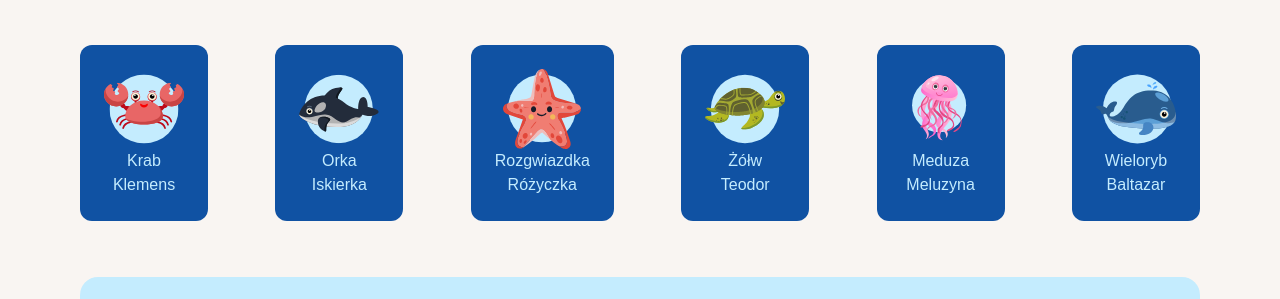
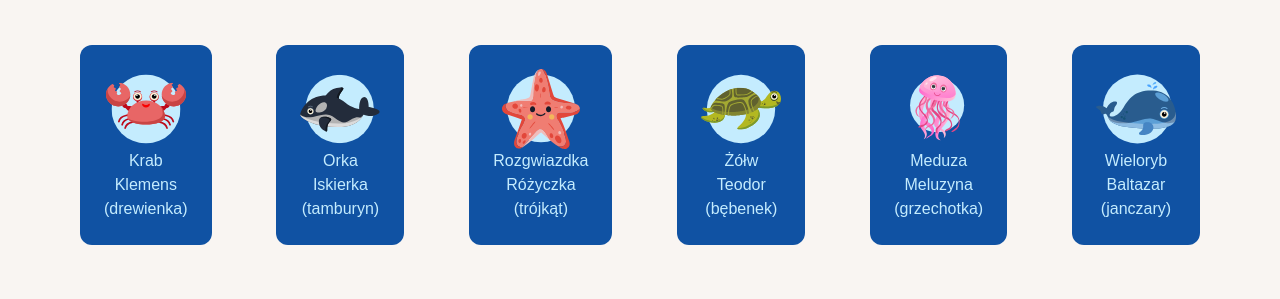
Before and after one commit to wooczak/mali-melomani, a website built with Vite: page bajki-malych-melomanow.html in a window 1280 px wide. Shown: the part 339-638 px from the top of the page. Built offline with nearby package versions, Linux system fonts and the light colour scheme; a web font is replaced by a local one.

Commit message:
Adding instrument names to card containers

```diff
--- a/bajki-malych-melomanow.html
+++ b/bajki-malych-melomanow.html
@@ -126,42 +126,42 @@
           <div class="flex items-center justify-center">
             <img src="assets/svg/crab.svg" alt="Krab Klemens" class="w-16 h-16 sm:w-20 sm:h-20" />
           </div>
-          <p class="text-[#C4ECFE] font-medium text-sm sm:text-base">Krab<br>Klemens</p>
+          <p class="text-[#C4ECFE] font-medium text-sm sm:text-base">Krab<br>Klemens<br/>(drewienka)</p>
         </div>
         <div
           class="bg-[#1052A3] rounded-[12px] p-6 flex flex-col mb-6 items-center text-center cursor-pointer hover:scale-105 transition-all">
           <div class="flex items-center justify-center">
             <img src="assets/svg/orca.svg" alt="Orka Iskierka" class="w-16 h-16 sm:w-20 sm:h-20" />
           </div>
-          <p class="text-[#C4ECFE] font-medium text-sm sm:text-base">Orka<br>Iskierka</p>
+          <p class="text-[#C4ECFE] font-medium text-sm sm:text-base">Orka<br>Iskierka<br/>(tamburyn)</p>
         </div>
         <div
           class="bg-[#1052A3] rounded-[12px] p-6 flex flex-col mb-6 items-center text-center cursor-pointer hover:scale-105 transition-all">
           <div class="flex items-center justify-center">
             <img src="assets/svg/starfish.svg" alt="Rozgwiazda Różyczka" class="w-16 h-16 sm:w-20 sm:h-20" />
           </div>
-          <p class="text-[#C4ECFE] font-medium text-sm sm:text-base">Rozgwiazdka<br>Różyczka</p>
+          <p class="text-[#C4ECFE] font-medium text-sm sm:text-base">Rozgwiazdka<br>Różyczka<br/>(trójkąt)</p>
         </div>
         <div
           class="bg-[#1052A3] rounded-[12px] p-6 flex flex-col mb-6 items-center text-center cursor-pointer hover:scale-105 transition-all">
           <div class="flex items-center justify-center">
             <img src="assets/svg/turtle.svg" alt="Żółw Teodor" class="w-16 h-16 sm:w-20 sm:h-20" />
           </div>
-          <p class="text-[#C4ECFE] font-medium text-sm sm:text-base">Żółw<br>Teodor</p>
+          <p class="text-[#C4ECFE] font-medium text-sm sm:text-base">Żółw<br>Teodor<br/>(bębenek)</p>
         </div>
         <div
           class="bg-[#1052A3] rounded-[12px] p-6 flex flex-col mb-6 items-center text-center cursor-pointer hover:scale-105 transition-all">
           <div class="flex items-center justify-center">
             <img src="assets/svg/jellyfish.svg" alt="Meduza Meluzyna" class="w-16 h-16 sm:w-20 sm:h-20" />
           </div>
-          <p class="text-[#C4ECFE] font-medium text-sm sm:text-base">Meduza<br>Meluzyna</p>
+          <p class="text-[#C4ECFE] font-medium text-sm sm:text-base">Meduza<br>Meluzyna<br/>(grzechotka)</p>
         </div>
         <div
           class="bg-[#1052A3] rounded-[12px] p-6 flex flex-col mb-6 items-center text-center cursor-pointer hover:scale-105 transition-all">
           <div class="flex items-center justify-center">
             <img src="assets/svg/whale.svg" alt="Wieloryb Baltazar" class="w-16 h-16 sm:w-20 sm:h-20" />
           </div>
-          <p class="text-[#C4ECFE] font-medium text-sm sm:text-base">Wieloryb<br>Baltazar</p>
+          <p class="text-[#C4ECFE] font-medium text-sm sm:text-base">Wieloryb<br>Baltazar<br/>(janczary)</p>
         </div>
       </div>
       <div class="tale-container bg-ocean-light">
@@ -284,35 +284,35 @@
           <div class="flex items-center justify-center">
             <img src="assets/svg/hedgehog.svg" alt="Jezyk Kolczatek" class="w-16 h-16 sm:w-20 sm:h-20" />
           </div>
-          <p class="text-forest-light font-medium text-sm sm:text-base">Jezyk<br>Kolczatek</p>
+          <p class="text-forest-light font-medium text-sm sm:text-base">Jezyk<br>Kolczatek<br/>(drewienka)</p>
         </div>
         <div
           class="bg-forest-dark rounded-[12px] p-6 flex flex-col mb-6 items-center text-center cursor-pointer hover:scale-105 transition-all">
           <div class="flex items-center justify-center">
             <img src="assets/svg/owl.svg" alt="Sowa Mądrosłowa" class="w-16 h-16 sm:w-20 sm:h-20" />
           </div>
-          <p class="text-forest-light font-medium text-sm sm:text-base">Sowa<br>Mądrosłowa</p>
+          <p class="text-forest-light font-medium text-sm sm:text-base">Sowa<br>Mądrosłowa<br/>(grzechotka)</p>
         </div>
         <div
           class="bg-forest-dark rounded-[12px] p-6 flex flex-col mb-6 items-center text-center cursor-pointer hover:scale-105 transition-all">
           <div class="flex items-center justify-center">
             <img src="assets/svg/squirrel.svg" alt="Wiewiórka Figielka" class="w-16 h-16 sm:w-20 sm:h-20" />
           </div>
-          <p class="text-forest-light font-medium text-sm sm:text-base">Wiewiórka<br>Figielka</p>
+          <p class="text-forest-light font-medium text-sm sm:text-base">Wiewiórka<br>Figielka<br/>(bębenek)</p>
         </div>
         <div
           class="bg-forest-dark rounded-[12px] p-6 flex flex-col mb-6 items-center text-center cursor-pointer hover:scale-105 transition-all">
           <div class="flex items-center justify-center">
             <img src="assets/svg/snail.svg" alt="Ślimak Wolniutek" class="w-16 h-16 sm:w-20 sm:h-20" />
           </div>
-          <p class="text-forest-light font-medium text-sm sm:text-base">Ślimak<br>Wolniutek</p>
+          <p class="text-forest-light font-medium text-sm sm:text-base">Ślimak<br>Wolniutek<br/>(trójkąt)</p>
         </div>
         <div
           class="bg-forest-dark rounded-[12px] p-6 flex flex-col mb-6 items-center text-center cursor-pointer hover:scale-105 transition-all">
           <div class="flex items-center justify-center">
             <img src="assets/svg/fox.svg" alt="Lisek Szelestek" class="w-16 h-16 sm:w-20 sm:h-20" />
           </div>
-          <p class="text-forest-light font-medium text-sm sm:text-base">Lisek<br>Szelestek</p>
+          <p class="text-forest-light font-medium text-sm sm:text-base">Lisek<br>Szelestek<br/>(tamburyn)</p>
         </div>
       </div>
       <div class="tale-container bg-forest-light">
@@ -432,49 +432,49 @@
           <div class="flex items-center justify-center">
             <img src="assets/svg/giraffe.svg" alt="Żyrafa Melania" class="w-16 h-16 sm:w-20 sm:h-20" />
           </div>
-          <p class="text-savanna-light font-medium text-sm sm:text-base">Żyrafa<br>Melania</p>
+          <p class="text-savanna-light font-medium text-sm sm:text-base">Żyrafa<br>Melania<br/>(grzechotka)</p>
         </div>
         <div
           class="bg-savanna-dark rounded-[12px] p-6 flex flex-col mb-6 items-center text-center cursor-pointer hover:scale-105 transition-all">
           <div class="flex items-center justify-center">
             <img src="assets/svg/lion.svg" alt="Lew Leon" class="w-16 h-16 sm:w-20 sm:h-20" />
           </div>
-          <p class="text-savanna-light font-medium text-sm sm:text-base">Lew<br>Leon</p>
+          <p class="text-savanna-light font-medium text-sm sm:text-base">Lew<br>Leo<br/>(tamburyn)</p>
         </div>
         <div
           class="bg-savanna-dark rounded-[12px] p-6 flex flex-col mb-6 items-center text-center cursor-pointer hover:scale-105 transition-all">
           <div class="flex items-center justify-center">
             <img src="assets/svg/elephant.svg" alt="Słoń Tambo" class="w-16 h-16 sm:w-20 sm:h-20" />
           </div>
-          <p class="text-savanna-light font-medium text-sm sm:text-base">Słoń<br>Tambo</p>
+          <p class="text-savanna-light font-medium text-sm sm:text-base">Słoń<br>Tambo<br/>(bębenek)</p>
         </div>
         <div
           class="bg-savanna-dark rounded-[12px] p-6 flex flex-col mb-6 items-center text-center cursor-pointer hover:scale-105 transition-all">
           <div class="flex items-center justify-center">
             <img src="assets/svg/zebra.svg" alt="Zebra Zula" class="w-16 h-16 sm:w-20 sm:h-20" />
           </div>
-          <p class="text-savanna-light font-medium text-sm sm:text-base">Zebra<br>Zula</p>
+          <p class="text-savanna-light font-medium text-sm sm:text-base">Zebra<br>Zula<br/>(drewienka)</p>
         </div>
         <div
           class="bg-savanna-dark rounded-[12px] p-6 flex flex-col mb-6 items-center text-center cursor-pointer hover:scale-105 transition-all">
           <div class="flex items-center justify-center">
             <img src="assets/svg/monkey.svg" alt="Małpa Koko" class="w-16 h-16 sm:w-20 sm:h-20" />
           </div>
-          <p class="text-savanna-light font-medium text-sm sm:text-base">Małpa<br>Koko</p>
+          <p class="text-savanna-light font-medium text-sm sm:text-base">Małpa<br>Koko<br/>(talerze)</p>
         </div>
         <div
           class="bg-savanna-dark rounded-[12px] p-6 flex flex-col mb-6 items-center text-center cursor-pointer hover:scale-105 transition-all">
           <div class="flex items-center justify-center">
             <img src="assets/svg/hippo.svg" alt="Hipopotam Hipo" class="w-16 h-16 sm:w-20 sm:h-20" />
           </div>
-          <p class="text-savanna-light font-medium text-sm sm:text-base">Hipopotam<br>Hipo</p>
+          <p class="text-savanna-light font-medium text-sm sm:text-base">Hipopotam<br>Hipo<br/>(tarka)</p>
         </div>
                 <div
           class="bg-savanna-dark rounded-[12px] p-6 flex flex-col mb-6 items-center text-center cursor-pointer hover:scale-105 transition-all">
           <div class="flex items-center justify-center">
             <img src="assets/svg/flamingo.svg" alt="Flaming Fifi" class="w-16 h-16 sm:w-20 sm:h-20" />
           </div>
-          <p class="text-savanna-light font-medium text-sm sm:text-base">Flaming<br>Fifi</p>
+          <p class="text-savanna-light font-medium text-sm sm:text-base">Flaming<br>Fifi<br/>(trójkąt)</p>
         </div>
       </div>
       <div class="tale-container bg-savanna-light text-black rounded-[18px] p-6">
```
